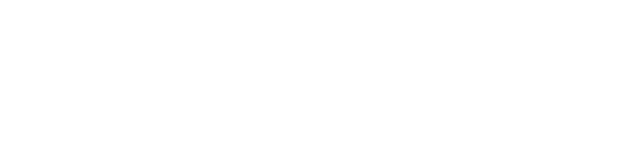
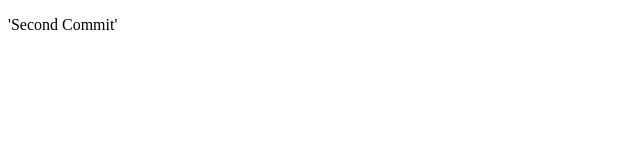
Before and after one commit to zh-nurtless/test, a plain HTML site: page index.html in a window 1280 px wide. Shown: the whole page, without its empty margins (0-640 px from the left). Drawn offline with Linux system fonts and the light colour scheme.

Commit message:
Update index.html

```diff
--- a/index.html
+++ b/index.html
@@ -6,6 +6,7 @@
     <title>Document</title>
 </head>
 <body>
+      <p>  'Second Commit'</p>
 
 </body>
 </html>
```
